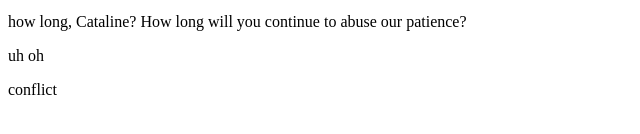
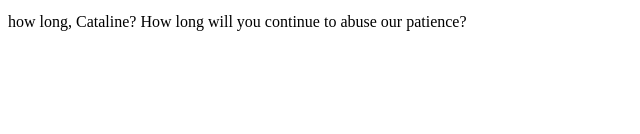
Before and after one commit to zachbuchanan/BranchNameHook, a plain HTML site: page index.html in a window 1280 px wide. Shown: the part 644-778 px from the top of the page, 0-640 px from the left. Drawn offline with Linux system fonts and the light colour scheme.

Commit message:
em-12345 hello

```diff
--- a/index.html
+++ b/index.html
@@ -18,8 +18,6 @@
 
     <p>how long, Cataline? How long will you continue to abuse our patience?</p>
 
-    <p>uh oh</p>
-    <p>conflict</p>
 </br>
 
 </body>
```
